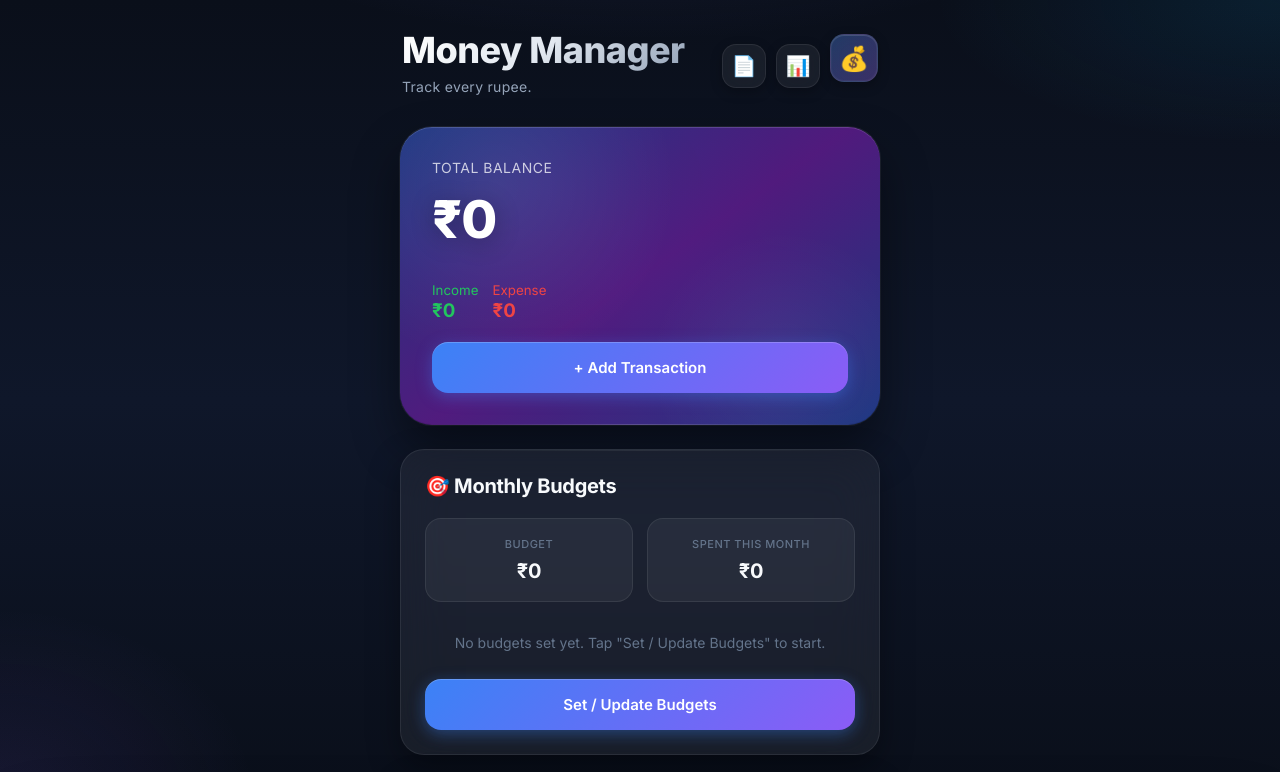
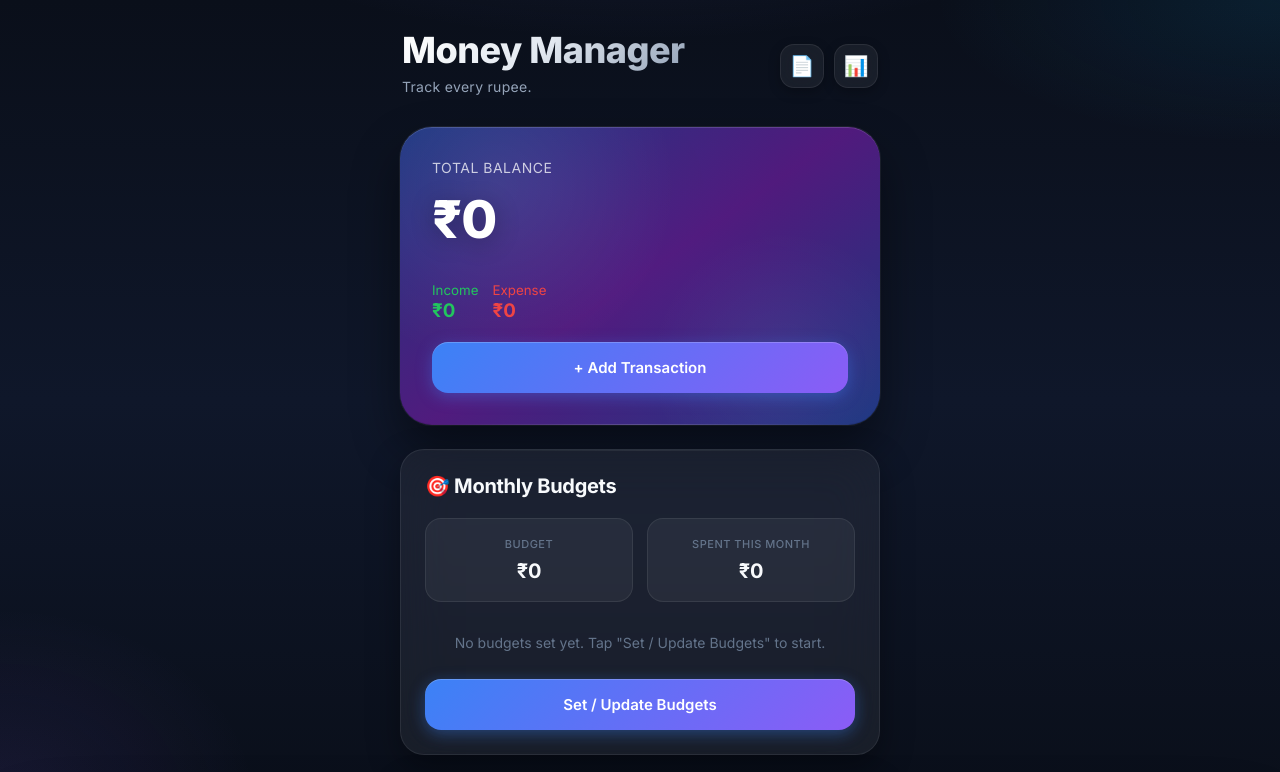
Before and after one commit to GLTCH2434/MoneyManagerPWA, a plain HTML site: page index.html in a window 1280 px wide. Shown: the top 772 px of the page. Drawn offline with nearby package versions, Linux system fonts and the light colour scheme.

Commit message:
feat: remove money bag logo from top bar
- Removed avatar (💰) from top right corner
- Cleaned up unused avatar CSS

```diff
--- a/index.html
+++ b/index.html
@@ -50,9 +50,6 @@
         <button onclick="showStatsDialog()" class="topBarBtn" title="Live Stats" aria-label="Live Stats">
             📊
         </button>
-        <div class="avatar">
-            💰
-        </div>
     </div>
 
 </header>
--- a/style.css
+++ b/style.css
@@ -119,41 +119,6 @@ body{
 
 .topBarBtn:active{
     transform:scale(.95);
-}
-
-.avatar{
-    width:48px;
-    height:48px;
-    border-radius:14px;
-    display:flex;
-    align-items:center;
-    justify-content:center;
-    font-size:24px;
-    background:
-        linear-gradient(135deg,rgba(59,130,246,.3) 0%,rgba(139,92,246,.3) 100%),
-        var(--card);
-    border:1px solid var(--card-border);
-    backdrop-filter:blur(20px);
-    -webkit-backdrop-filter:blur(20px);
-    box-shadow:
-        var(--shadow-sm),
-        inset 0 1px 0 rgba(255,255,255,.1),
-        0 0 0 1px rgba(255,255,255,.03) inset;
-    position:relative;
-    overflow:hidden;
-}
-
-.avatar::before{
-    content:'';
-    position:absolute;
-    inset:0;
-    background:linear-gradient(135deg,rgba(59,130,246,.4),rgba(139,92,246,.4));
-    opacity:0;
-    transition:var(--transition-fast);
-}
-
-.avatar:hover::before{
-    opacity:1;
 }
 
 /* Balance Card */
```
